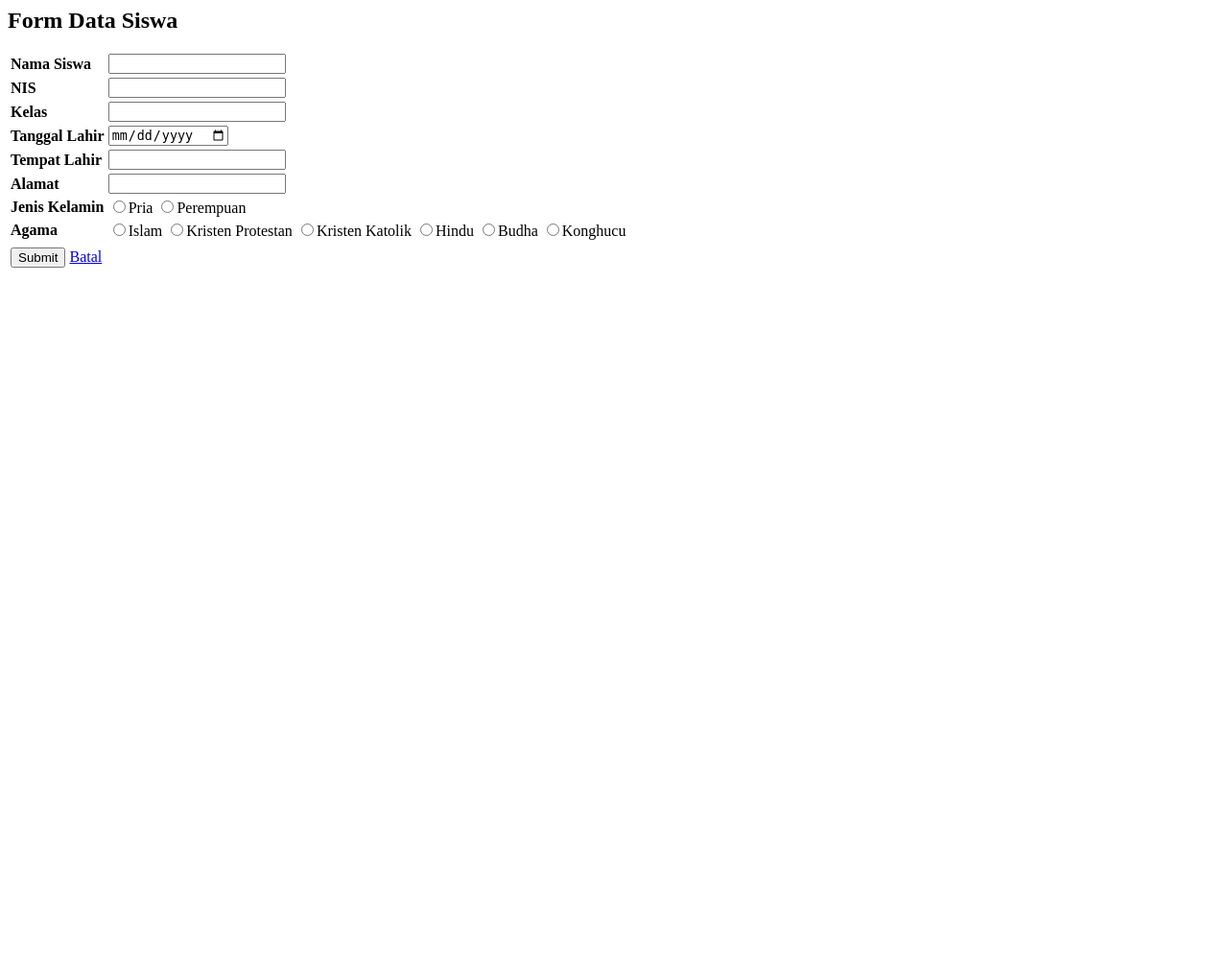
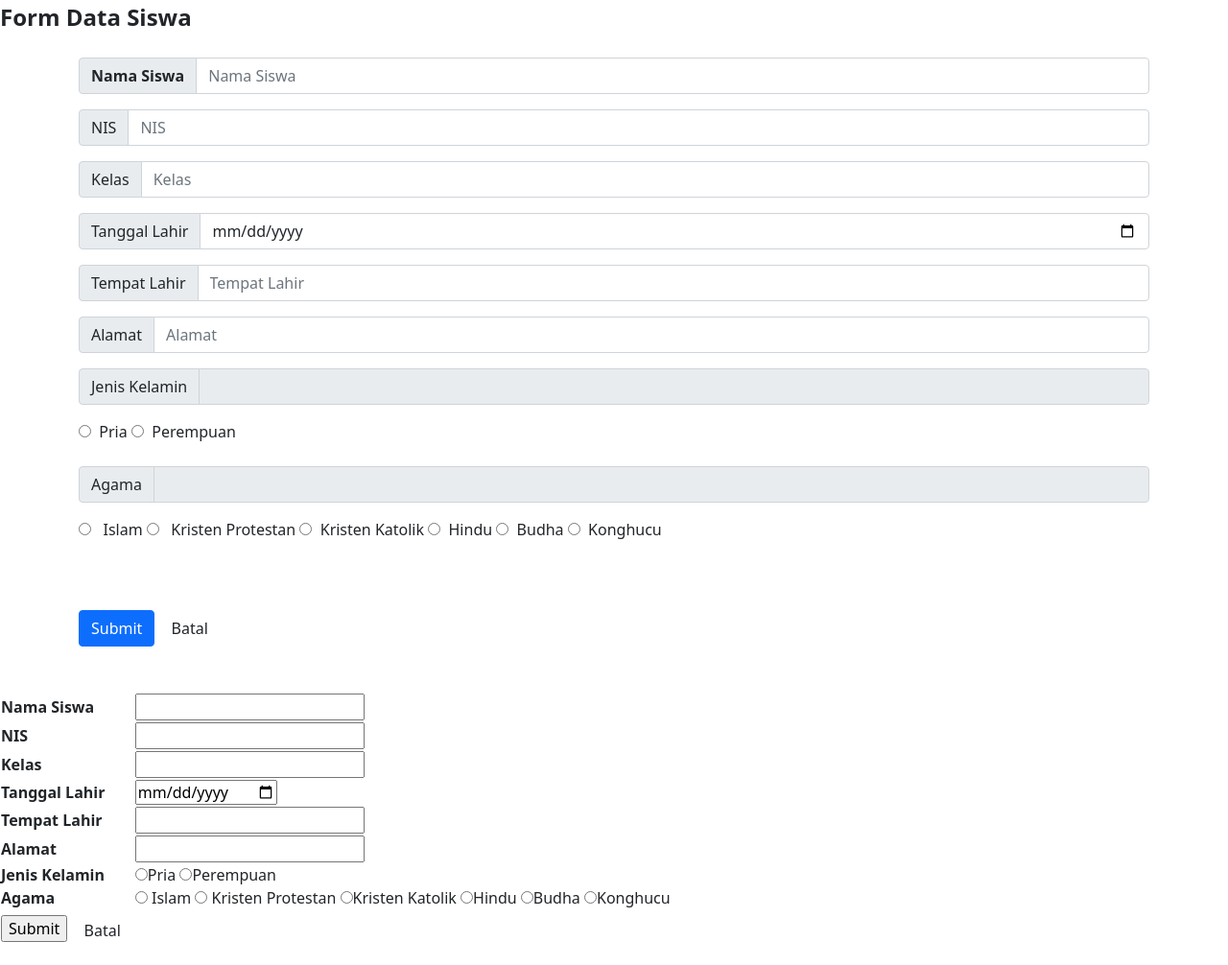
Before and after one commit to Aldodev01/PhpCi-Tipes, a CodeIgniter app: page /pustaka-boking/index.php/siswa/halaman_tambah in a window 1280 px wide. Shown: the whole page at 96% size. Before the commit the page ends 279 px from the top, so only its background shows below. Run offline with CodeIgniter, Linux system fonts and the light colour scheme.

Commit message:
update aldo

```diff
--- a/application/views/halaman_tambah.php
+++ b/application/views/halaman_tambah.php
@@ -1,6 +1,7 @@
 <html>
 <head>
     <meta http-equiv="Content-Type" content="text/html; charset=utf-8" />
+    <link href="https://cdn.jsdelivr.net/npm/bootstrap@5.1.3/dist/css/bootstrap.min.css" rel="stylesheet" integrity="sha384-1BmE4kWBq78iYhFldvKuhfTAU6auU8tT94WrHftjDbrCEXSU1oBoqyl2QvZ6jIW3" crossorigin="anonymous">
 
     <title>Form Data</title>
 </head>
@@ -10,12 +11,93 @@
 <br /><br />
 
 <form method="POST" action="<?= base_url('index.php/siswa/fungsiTambah'); ?>">
+<div class="d-flex justify-content-center container-xl flex-column">
+
+    <div class="div">
+        <div class="input-group mb-3">
+          <label  class="input-group-text" for="nama_siswa"><b>Nama Siswa</b></label>
+            <input type="text" class="form-control" placeholder="Nama Siswa" name="nama_siswa" id="nama_siswa" value="<?=set_value('nama_siswa');?>" >
+        </div>
+    </div>
+    <div class="div">
+        <div class="input-group mb-3">
+            <span class="input-group-text" id="indeks" for="nis">NIS</span>
+            <input type="text" class="form-control" placeholder="NIS" aria-label="NIS" aria-describedby="basic-addon1" name="nis" id="nis" value="<?=set_value('nis');?>">
+        </div>
+    </div>
+    <div class="div">
+        <div class="input-group mb-3">
+            <span class="input-group-text" id="indeks" for="kelas">Kelas</span>
+            <input type="text" class="form-control" placeholder="Kelas" aria-label="Kelas" aria-describedby="basic-addon1" type="text"  name="kelas" id="kelas" value="<?=set_value('kelas');?>">
+        </div>
+    </div>
+    <div class="div">
+        <div class="input-group mb-3">
+            <span class="input-group-text" id="indeks" for="tanggal_lahir">Tanggal Lahir</span>
+            <input type="date" class="form-control" placeholder="Tanggal Lahir" aria-label="Tanggal Lahir" aria-describedby="basic-addon1" type="text" name="tanggal_lahir">
+        </div>
+    </div>
+    <div class="div">
+        <div class="input-group mb-3">
+            <span class="input-group-text" id="indeks" for="tempat_lahir">Tempat Lahir</span>
+            <input type="text" class="form-control" placeholder="Tempat Lahir" aria-label="Tempat Lahir" aria-describedby="basic-addon1" type="text" name="tempat_lahir" id="tempat_lahir" value="<?=set_value('tempat_lahir');?>">
+        </div>
+    </div>
+    <div class="div">
+        <div class="input-group mb-3">
+            <span class="input-group-text" id="indeks" for="alamat">Alamat</span>
+            <input type="text" class="form-control" placeholder="Alamat" aria-label="Alamat" aria-describedby="basic-addon1" type="text"  name="alamat" id="alamat" value="<?=set_value('alamat');?>" >
+        </div>
+    </div>
+    <div class="div">
+        <div class="input-group mb-3">
+            <span class="input-group-text" id="indeks" for="jenis_kelamin">Jenis Kelamin</span>
+            <input type="radio" class="form-control" disabled placeholder="Jenis Kelamin" aria-label="Jenis Kelamin" aria-describedby="basic-addon1" type="text"  >
+        </div>
+        <div class="justify-content-between">
+        <input type="radio" name="jenis_kelamin" value="Pria" <?php if (set_value('jenis_Kelamin') == "Pria") : echo "checked"; endif; ?>/><label for="Pria">&nbsp Pria</label>
+            <input type="radio" name="jenis_kelamin" value="Perempuan" <?php if (set_value('jenis_Kelamin') == "Perempuan") : echo "checked"; endif; ?>/><label for="Perempuan">&nbsp Perempuan</label>
+        </div>
+    </div>
+<br/>
+    <div class="div">
+        <div class="input-group mb-3">
+            <span class="input-group-text" id="indeks" for="">Agama</span>
+            <input type="radio" class="form-control" disabled placeholder="Agama" aria-label="Agama" aria-describedby="basic-addon1" type="text"  >
+        </div>
+        <div class="justify-content-between">
+        <input type="radio" name="agama" value="Islam" <?php if (set_value('agama') == "Islam") : echo "selected"; endif; ?>/>
+            <label for="Islam">&nbsp Islam</label>
+            <input type="radio" name="agama" value="Kristen Protestan" <?php if (set_value('agama') == "Kristen Protestan") : echo "selected"; endif; ?> />
+            <label for="Kristen Protestan">&nbsp Kristen Protestan</label>
+            <input type="radio" name="agama" value="Kristen Katolik" <?php if (set_value('agama') == "Kristen Katolik") : echo "selected"; endif; ?> /><label for="Kristen Katolik">&nbsp Kristen Katolik</label>
+            <input type="radio" name="agama" value="Hindu" <?php if (set_value('agama') == "Hindu") : echo "selected"; endif; ?> /><label for="Hindu">&nbsp Hindu</label>
+            <input type="radio" name="agama" value="Budha" <?php if (set_value('agama') == "Budha") : echo "selected"; endif; ?> /><label for="Budha">&nbsp Budha</label>
+            <input type="radio" name="agama" value="Konghucu" <?php if (set_value('agama') == "Konghucu") : echo "selected"; endif; ?> /><label for="Konghucu">&nbsp Konghucu</label>
+        </div>
+    </div>
+<br/>
+<br/>
+<br/>
+
+
+    <div class="submit">
+        <input type="submit" class="btn btn-primary" value="Submit">
+        <a href="<?php echo base_url();?>" class="btn btn-default">Batal</a>
+    </div>
+    <br/>
+    <br/>
+</div>
+
+
 
     <table>
-        <tr>
+
+    <tr>
             <td id="indeks"><label for="nama_siswa"><b>Nama Siswa</b></label></td>
             <td><input type="text" name="nama_siswa" id="nama_siswa" value="<?=set_value('nama_siswa');?>" /></td>
         </tr>
+
         <tr>
             <td id="indeks"><label for="nis"><b>NIS </b></label></td>
             <td><input type="text"  name="nis" id="nis" value="<?=set_value('nis');?>" /></td>
@@ -47,8 +129,12 @@
         <tr>
             <td id="indeks"><label for=""><b>Agama</b></label> </td>
             <td>
-            <input type="radio" name="agama" value="Islam" <?php if (set_value('agama') == "Islam") : echo "selected"; endif; ?>/><label for="Laki-Laki">Islam</label>
-            <input type="radio" name="agama" value="Kristen Protestan" <?php if (set_value('agama') == "Kristen Protestan") : echo "selected"; endif; ?> /><label for="Perempuan">Kristen Protestan</label>
+            <input type="radio" name="agama" value="Islam" <?php if (set_value('agama') == "Islam") : echo "selected"; endif; ?>/>
+            <label for="Laki-Laki">Islam</label>
+            <input type="radio" name="agama" value="Kristen Protestan" <?php if (set_value('agama') == "Kristen Protestan") : echo "selected"; endif; ?> />
+            <label for="Perempuan">Kristen Protestan</label>
+
+
             <input type="radio" name="agama" value="Kristen Katolik" <?php if (set_value('agama') == "Kristen Katolik") : echo "selected"; endif; ?> /><label for="Perempuan">Kristen Katolik</label>
             <input type="radio" name="agama" value="Hindu" <?php if (set_value('agama') == "Hindu") : echo "selected"; endif; ?> /><label for="Perempuan">Hindu</label>
             <input type="radio" name="agama" value="Budha" <?php if (set_value('agama') == "Budha") : echo "selected"; endif; ?> /><label for="Perempuan">Budha</label>
@@ -75,5 +161,7 @@
     </table>
 
 </form>
+<script src="https://cdn.jsdelivr.net/npm/bootstrap@5.1.3/dist/js/bootstrap.bundle.min.js" integrity="sha384-ka7Sk0Gln4gmtz2MlQnikT1wXgYsOg+OMhuP+IlRH9sENBO0LRn5q+8nbTov4+1p" crossorigin="anonymous"></script>
+
 </body>
 </html>
--- /dev/null
+++ b/application/views/styles.css
@@ -0,0 +1,3 @@
+.table{
+    background-color: red;
+}
```
Also changed, not shown: application/views/index.php (+16 -1 lines), assets/table.css (added).
